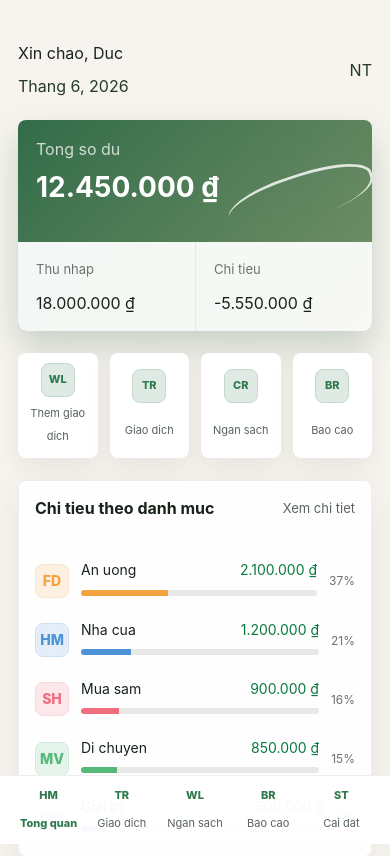
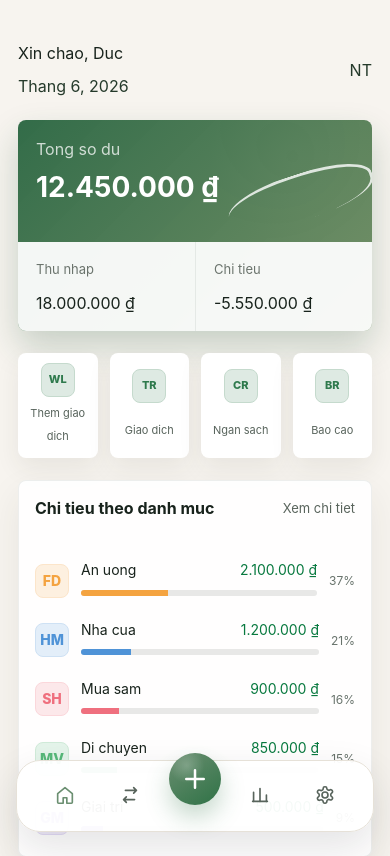
Before and after one commit to Harold-Luong/personal-hub, a React (Vite) app: page / in a window 390 px wide. Shown: the top 856 px of the page. Built offline with nearby package versions, Linux system fonts and the light colour scheme.

Commit message:
Fix UI mobile nav by news design

```diff
--- a/src/modules/expenses/components/layout/ExpenseBottomNav.jsx
+++ b/src/modules/expenses/components/layout/ExpenseBottomNav.jsx
@@ -1,14 +1,59 @@
-import CategoryIcon from '../shared/CategoryIcon'
+import {
+    HomeIcon,
+    PlusIcon,
+    ReportIcon,
+    SettingsIcon,
+    TransactionIcon,
+} from "../../icon/ExpenseIcons";
 
-export default function ExpenseBottomNav({ items = [], activeId = 'dashboard' }) {
-  return (
-    <nav className="expense-bottom-nav">
-      {items.slice(0, 5).map((item) => (
-        <button className={item.id === activeId ? 'is-active' : ''} key={item.id} type="button">
-          <CategoryIcon icon={item.icon} label={item.label} />
-          <span>{item.label}</span>
-        </button>
-      ))}
-    </nav>
-  )
+const bottomNavIconMap = {
+    dashboard: HomeIcon,
+    transactions: TransactionIcon,
+    report: ReportIcon,
+    settings: SettingsIcon,
+};
+
+const bottomNavOrder = ["dashboard", "transactions", "report", "settings"];
+
+export default function ExpenseBottomNav({
+    items = [],
+    activeId = "dashboard",
+}) {
+    const navItems = bottomNavOrder
+        .map((id) => items.find((item) => item.id === id))
+        .filter(Boolean);
+    const leftItems = navItems.slice(0, 2);
+    const rightItems = navItems.slice(2);
+
+    const renderNavItem = (item) => {
+        const Icon =
+            bottomNavIconMap[item.id] ??
+            bottomNavIconMap[item.icon] ??
+            HomeIcon;
+
+        return (
+            <button
+                className={`expense-bottom-nav__item${item.id === activeId ? " is-active" : ""}`}
+                key={item.id}
+                type="button"
+            >
+                <Icon size={22} />
+                <span>{item.label}</span>
+            </button>
+        );
+    };
+
+    return (
+        <nav className="expense-bottom-nav">
+            {leftItems.map(renderNavItem)}
+            <button
+                aria-label="Them giao dich"
+                className={`expense-bottom-nav__action${activeId === "add" ? " is-active" : ""}`}
+                type="button"
+            >
+                <PlusIcon size={30} />
+            </button>
+            {rightItems.map(renderNavItem)}
+        </nav>
+    );
 }
--- a/src/modules/expenses/data/mockExpenses.js
+++ b/src/modules/expenses/data/mockExpenses.js
@@ -189,9 +189,39 @@ export const mockWallets = [
 ]
 
 export const expenseNavItems = [
-  { id: 'dashboard', label: 'Tong quan', icon: 'home' },
-  { id: 'transactions', label: 'Giao dich', icon: 'swap' },
-  { id: 'budget', label: 'Ngan sach', icon: 'wallet' },
-  { id: 'report', label: 'Bao cao', icon: 'chart' },
-  { id: 'settings', label: 'Cai dat', icon: 'settings' },
+  { id: 'dashboard', label: '', icon: 'home' },
+  { id: 'transactions', label: '', icon: 'swap' },
+  { id: 'budget', label: '', icon: 'wallet' },
+  { id: 'report', label: '', icon: 'chart' },
+  { id: 'settings', label: '', icon: 'settings' },
 ]
+
+export const scandinavianCategoryColors = [
+  '#6B8F71', // sage green
+  '#8FA6AC', // blue gray
+  '#D9A441', // muted mustard
+  '#C97964', // soft terracotta
+  '#9B8FB8', // dusty lavender
+  '#7E9F90', // eucalyptus
+  '#B8A88A', // warm taupe
+  '#E0B88A', // soft sand orange
+  '#8797B2', // muted Nordic blue
+  '#A7B89A', // moss light
+  '#D08C7A', // salmon clay
+  '#A8A29E', // stone gray
+]
+
+export const scandinavianCategoryColorPairs = [
+  { color: '#6B8F71', background: '#EEF4EE' },
+  { color: '#8FA6AC', background: '#EEF3F4' },
+  { color: '#D9A441', background: '#FAF3E2' },
+  { color: '#C97964', background: '#F8ECE8' },
+  { color: '#9B8FB8', background: '#F2EFF7' },
+  { color: '#7E9F90', background: '#EDF4F0' },
+  { color: '#B8A88A', background: '#F5F1EA' },
+  { color: '#E0B88A', background: '#FAF0E3' },
+  { color: '#8797B2', background: '#EEF1F6' },
+  { color: '#A7B89A', background: '#F0F5ED' },
+  { color: '#D08C7A', background: '#F8EDEA' },
+  { color: '#A8A29E', background: '#F3F2F1' },
+]
--- /dev/null
+++ b/src/modules/expenses/icon/ExpenseIcons.jsx
@@ -0,0 +1,149 @@
+export const HomeIcon = ({ size = 24 }) => (
+    <svg width={size} height={size} viewBox="0 0 24 24" fill="none">
+        <path
+            d="M4 10.5 12 4l8 6.5V20a1 1 0 0 1-1 1h-5v-6h-4v6H5a1 1 0 0 1-1-1v-9.5Z"
+            stroke="currentColor"
+            strokeWidth="1.8"
+            strokeLinejoin="round"
+        />
+    </svg>
+);
+
+export const TransactionIcon = ({ size = 24 }) => (
+    <svg width={size} height={size} viewBox="0 0 24 24" fill="none">
+        <path
+            d="M7 7h12m0 0-3-3m3 3-3 3M17 17H5m0 0 3 3m-3-3 3-3"
+            stroke="currentColor"
+            strokeWidth="1.8"
+            strokeLinecap="round"
+            strokeLinejoin="round"
+        />
+    </svg>
+);
+
+export const PlusIcon = ({ size = 24 }) => (
+    <svg width={size} height={size} viewBox="0 0 24 24" fill="none">
+        <path
+            d="M12 5v14M5 12h14"
+            stroke="currentColor"
+            strokeWidth="2"
+            strokeLinecap="round"
+        />
+    </svg>
+);
+
+export const WalletIcon = ({ size = 24 }) => (
+    <svg width={size} height={size} viewBox="0 0 24 24" fill="none">
+        <path
+            d="M4 7.5A2.5 2.5 0 0 1 6.5 5H18a2 2 0 0 1 2 2v11a2 2 0 0 1-2 2H6.5A2.5 2.5 0 0 1 4 17.5v-10Z"
+            stroke="currentColor"
+            strokeWidth="1.8"
+        />
+        <path
+            d="M16 12h4v4h-4a2 2 0 1 1 0-4Z"
+            stroke="currentColor"
+            strokeWidth="1.8"
+        />
+    </svg>
+);
+
+export const BudgetIcon = WalletIcon;
+
+export const ReportIcon = ({ size = 24 }) => (
+    <svg width={size} height={size} viewBox="0 0 24 24" fill="none">
+        <path
+            d="M5 19V9M12 19V5M19 19v-7"
+            stroke="currentColor"
+            strokeWidth="1.8"
+            strokeLinecap="round"
+        />
+        <path
+            d="M4 19h16"
+            stroke="currentColor"
+            strokeWidth="1.8"
+            strokeLinecap="round"
+        />
+    </svg>
+);
+
+export const SettingsIcon = ({ size = 24 }) => (
+    <svg width={size} height={size} viewBox="0 0 24 24" fill="none">
+        <path
+            d="M12.2 3h-.4a1.8 1.8 0 0 0-1.8 1.8v.3a1.8 1.8 0 0 1-.9 1.56l-.42.24a1.8 1.8 0 0 1-1.8 0l-.26-.14a1.8 1.8 0 0 0-2.46.66l-.2.34a1.8 1.8 0 0 0 .66 2.46l.24.14a1.8 1.8 0 0 1 .9 1.56v.48a1.8 1.8 0 0 1-.9 1.56l-.24.14a1.8 1.8 0 0 0-.66 2.46l.2.34a1.8 1.8 0 0 0 2.46.66l.26-.14a1.8 1.8 0 0 1 1.8 0l.42.24a1.8 1.8 0 0 1 .9 1.56v.3A1.8 1.8 0 0 0 11.8 21h.4a1.8 1.8 0 0 0 1.8-1.8v-.3a1.8 1.8 0 0 1 .9-1.56l.42-.24a1.8 1.8 0 0 1 1.8 0l.26.14a1.8 1.8 0 0 0 2.46-.66l.2-.34a1.8 1.8 0 0 0-.66-2.46l-.24-.14a1.8 1.8 0 0 1-.9-1.56v-.48a1.8 1.8 0 0 1 .9-1.56l.24-.14a1.8 1.8 0 0 0 .66-2.46l-.2-.34a1.8 1.8 0 0 0-2.46-.66l-.26.14a1.8 1.8 0 0 1-1.8 0l-.42-.24A1.8 1.8 0 0 1 14 5.1v-.3A1.8 1.8 0 0 0 12.2 3Z"
+            stroke="currentColor"
+            strokeWidth="1.8"
+            strokeLinecap="round"
+            strokeLinejoin="round"
+        />
+        <circle
+            cx="12"
+            cy="12"
+            r="3.25"
+            stroke="currentColor"
+            strokeWidth="1.8"
+        />
+    </svg>
+);
+
+export const FoodIcon = ({ size = 24 }) => (
+    <svg width={size} height={size} viewBox="0 0 24 24" fill="none">
+        <path
+            d="M7 4v16M5 4v5a2 2 0 0 0 4 0V4M15 4v16M15 4c3 1 4 3 4 6v2h-4"
+            stroke="currentColor"
+            strokeWidth="1.8"
+            strokeLinecap="round"
+        />
+    </svg>
+);
+
+export const HomeCategoryIcon = ({ size = 24 }) => (
+    <svg width={size} height={size} viewBox="0 0 24 24" fill="none">
+        <path
+            d="M4 11 12 5l8 6v9H4v-9Z"
+            stroke="currentColor"
+            strokeWidth="1.8"
+            strokeLinejoin="round"
+        />
+        <path d="M10 20v-6h4v6" stroke="currentColor" strokeWidth="1.8" />
+    </svg>
+);
+
+export const ShoppingIcon = ({ size = 24 }) => (
+    <svg width={size} height={size} viewBox="0 0 24 24" fill="none">
+        <path
+            d="M6 8h12l-1 12H7L6 8Z"
+            stroke="currentColor"
+            strokeWidth="1.8"
+            strokeLinejoin="round"
+        />
+        <path
+            d="M9 8a3 3 0 0 1 6 0"
+            stroke="currentColor"
+            strokeWidth="1.8"
+            strokeLinecap="round"
+        />
+    </svg>
+);
+
+export const TransportIcon = ({ size = 24 }) => (
+    <svg width={size} height={size} viewBox="0 0 24 24" fill="none">
+        <path
+            d="M5 13h14l-1.5-5h-11L5 13Z"
+            stroke="currentColor"
+            strokeWidth="1.8"
+            strokeLinejoin="round"
+        />
+        <path
+            d="M7 17h.01M17 17h.01"
+            stroke="currentColor"
+            strokeWidth="3"
+            strokeLinecap="round"
+        />
+        <path
+            d="M6 13v4h12v-4"
+            stroke="currentColor"
+            strokeWidth="1.8"
+            strokeLinejoin="round"
+        />
+    </svg>
+);
--- a/src/modules/expenses/styles/expenses.scss
+++ b/src/modules/expenses/styles/expenses.scss
@@ -1,3 +1,6 @@
+$expense-active-color: #6B8F71;
+$expense-inactive-color: #7B7B7B;
+
 .expenses-page {
   background: #f6f3ee;
   color: #18231c;
@@ -481,14 +484,18 @@
 
 .expense-bottom-nav {
   background: rgba(255, 255, 255, 0.96);
-  border-top: 1px solid rgba(31, 53, 38, 0.08);
-  bottom: 0;
+  border: 1px solid #e6e1d8;
+  border-radius: 24px;
+  bottom: calc(12px + env(safe-area-inset-bottom));
+  box-shadow: 0 16px 40px rgba(31, 41, 51, 0.12);
   display: grid;
   grid-template-columns: repeat(5, 1fr);
-  left: 0;
-  padding: 8px 12px max(8px, env(safe-area-inset-bottom));
+  height: 72px;
+  left: 50%;
+  padding: 10px 16px;
   position: fixed;
-  right: 0;
+  transform: translateX(-50%);
+  width: min(calc(100% - 32px), 430px);
   z-index: 10;
 }
 
@@ -502,16 +509,34 @@
   justify-items: center;
 }
 
-.expense-bottom-nav button.is-active {
-  color: #2f7a4d;
+.expense-bottom-nav__item {
+  align-content: center;
+  min-height: 52px;
+  padding: 0;
+}
+
+.expense-bottom-nav__item.is-active {
+  color: $expense-active-color;
   font-weight: 800;
 }
 
-.expense-bottom-nav .category-icon {
-  background: transparent;
-  border: 0;
-  height: 22px;
-  width: 22px;
+.expense-bottom-nav .expense-bottom-nav__action {
+  align-self: start;
+  background:
+    radial-gradient(circle at 34% 24%, rgba(255, 255, 255, 0.22), transparent 34%),
+    linear-gradient(145deg, #6b8f71, #2f7246);
+  border-radius: 50%;
+  box-shadow: 0 12px 24px rgba(47, 114, 70, 0.28);
+  color: white;
+  height: 52px;
+  justify-self: center;
+  margin-top: -18px;
+  padding: 0;
+  width: 52px;
+}
+
+.expense-bottom-nav .expense-bottom-nav__action svg {
+  stroke-width: 2.2;
 }
 
 .expense-bottom-nav span,
```
Also changed, not shown: public/ui/mobile/bottom-nav.png (added), public/ui/mobile/mobile-ui.png (added).
